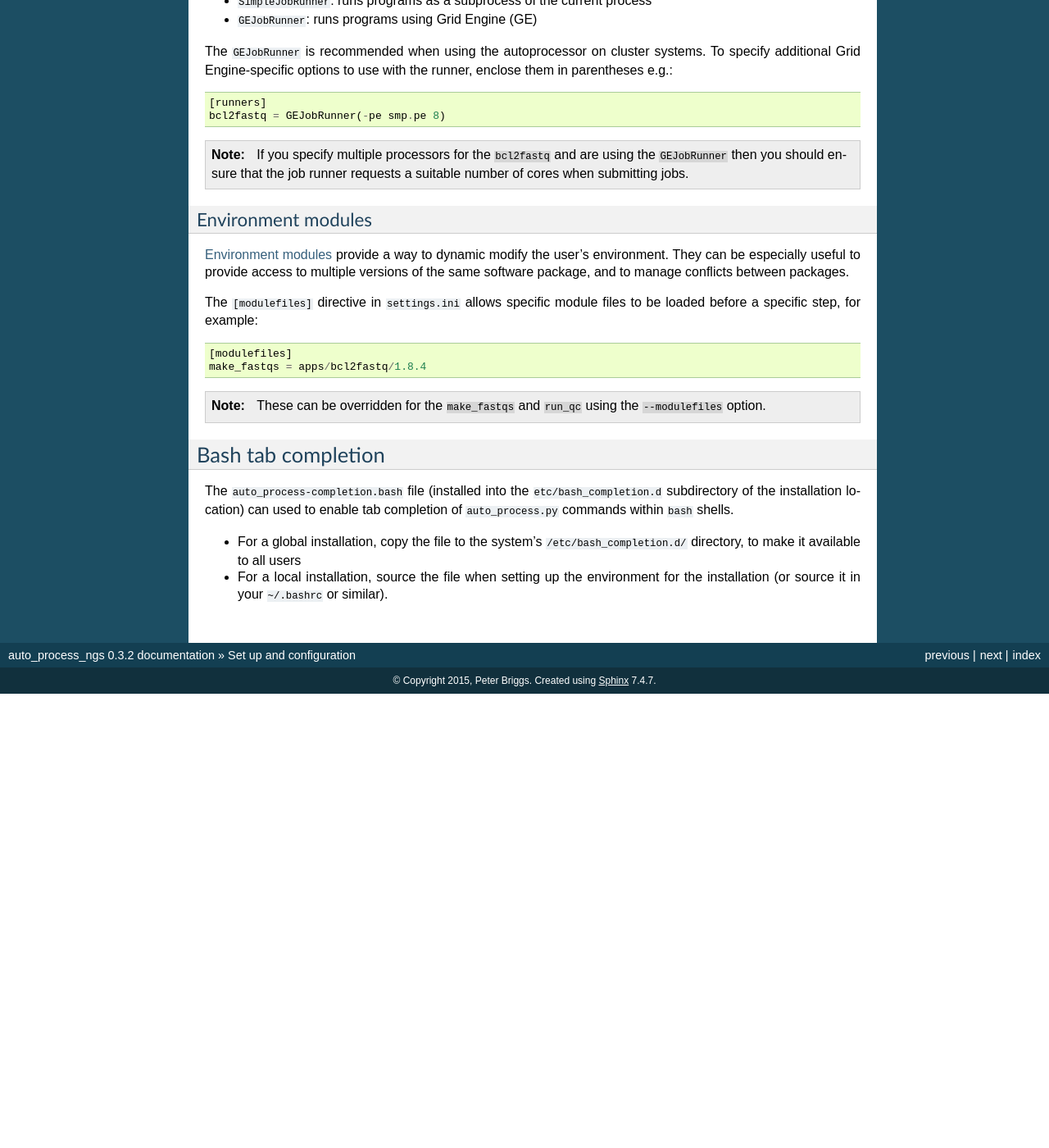
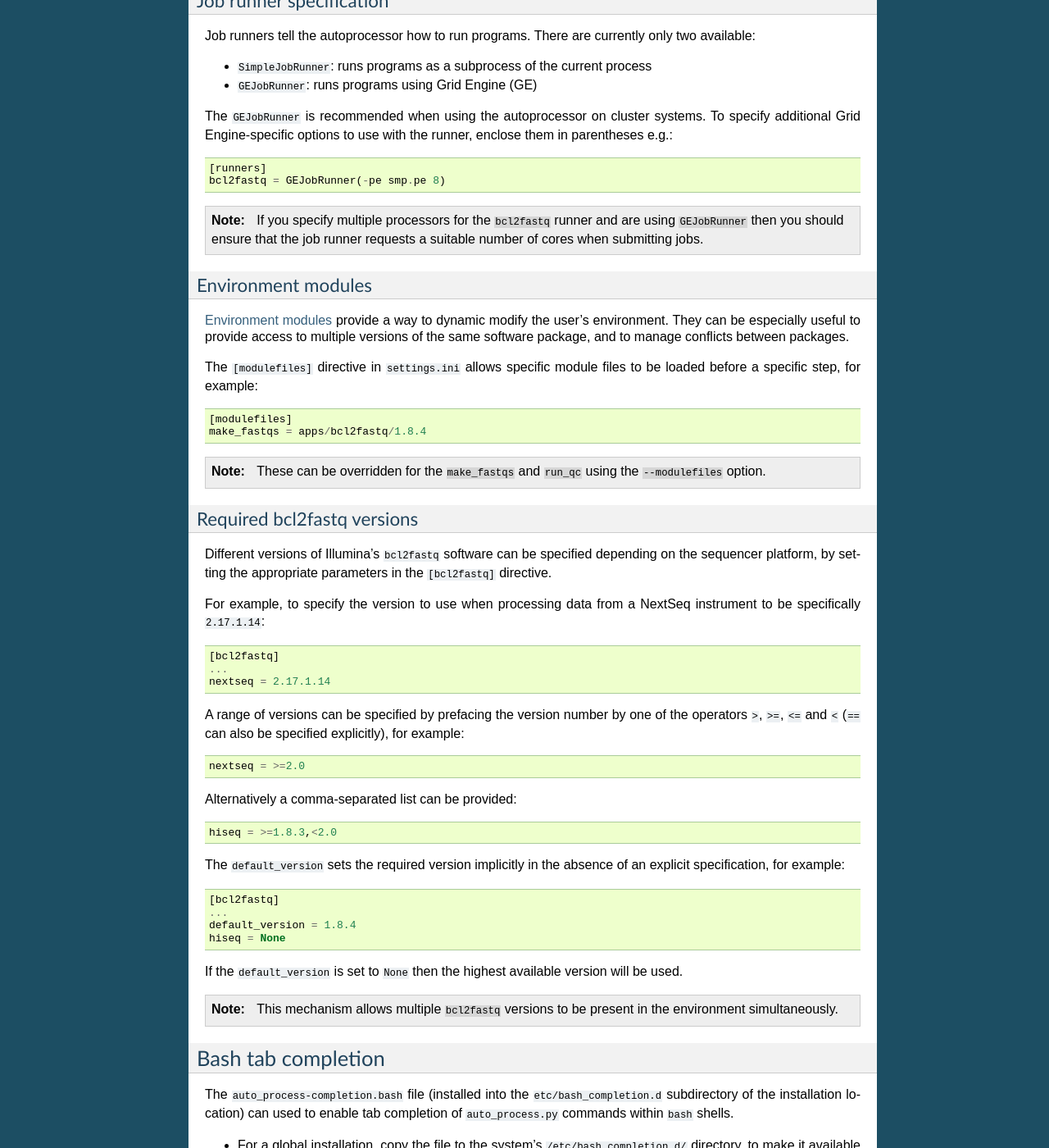
Before and after one commit to fls-bioinformatics-core/auto_process_ngs, a Sphinx documentation site: the page built from docs/source/setup.rst, in a window 1280 px wide and 1400 px high, scrolled down 1090 px. Shown: the whole window at 82% size. Built offline with Sphinx 7.4.7, drawn with Linux system fonts in a browser that asks for light colours; before the commit the page ends 1936 px from its top, so only the background shows below that; some of the changed text lies outside the part shown.

Commit message:
Specify required bcl2fastq versions for different platforms via settings.ini (issue #18).

```diff
--- a/docs/source/setup.rst
+++ b/docs/source/setup.rst
@@ -10,9 +10,11 @@ QC scripts which are part of the ``genomics`` github repository.
 
 In addition the following software must be installed:
 
-* ``bcl2fastq``:
-  * bcl2fastq 1.8.4: http://support.illumina.com/downloads/bcl2fastq_conversion_software_184.html
-  * bcl2fastq 2.17: https://support.illumina.com/downloads/bcl2fastq-conversion-software-v217.html
+* ``bcl2fastq``: one or both of:
+
+  * ``bcl2fastq`` 1.8.4: http://support.illumina.com/downloads/bcl2fastq_conversion_software_184.html
+  * ``bcl2fastq`` 2.17: https://support.illumina.com/downloads/bcl2fastq-conversion-software-v217.html
+
 * ``bowtie`` http://bowtie-bio.sourceforge.net/index.shtml
 * ``fastq_screen`` http://www.bioinformatics.babraham.ac.uk/projects/fastq_screen/
 * ``fastqc`` http://www.bioinformatics.babraham.ac.uk/projects/fastqc/
@@ -20,6 +22,12 @@ In addition the following software must be installed:
 The programs provided by these packages must be found on the ``PATH`` when
 the appropriate autoprocessor commands are issued. :ref:`environment-modules`
 can be used to help manage this.
+
+..  note::
+
+    If there are multiple ``bcl2fastq`` packages available then see
+    :ref:`required_bcl2fastq_versions` for how to specify which version
+    is used.
 
 Configuration: settings.ini
 ***************************
@@ -71,8 +79,8 @@ the runner, enclose them in parentheses e.g.::
 
 .. note::
 
-   If you specify multiple processors for the ``bcl2fastq`` and are using
-   the ``GEJobRunner`` then you should ensure that the job runner requests
+   If you specify multiple processors for the ``bcl2fastq`` runner and are
+   using ``GEJobRunner`` then you should ensure that the job runner requests
    a suitable number of cores when submitting jobs.
 
 .. _environment-modules:
@@ -96,6 +104,48 @@ files to be loaded before a specific step, for example::
    These can be overridden for the ``make_fastqs`` and ``run_qc`` using
    the ``--modulefiles`` option.
 
+.. _required_bcl2fastq_versions:
+
+Required bcl2fastq versions
+---------------------------
+
+Different versions of Illumina's ``bcl2fastq`` software can be specified
+depending on the sequencer platform, by setting the appropriate parameters
+in the ``[bcl2fastq]`` directive.
+
+For example, to specify the version to use when processing data from a
+NextSeq instrument to be specifically ``2.17.1.14``::
+
+    [bcl2fastq]
+    ...
+    nextseq = 2.17.1.14
+
+A range of versions can be specified by prefacing the version number by
+one of the operators ``>``, ``>=``, ``<=`` and ``<`` (``==`` can also be
+specified explicitly), for example::
+
+    nextseq = >=2.0
+
+Alternatively a comma-separated list can be provided::
+
+    hiseq = >=1.8.3,<2.0
+
+The ``default_version`` sets the required version implicitly in the absence
+of an explicit specification, for example::
+
+    [bcl2fastq]
+    ...
+    default_version = 1.8.4
+    hiseq = None
+
+If the ``default_version`` is set to ``None`` then the highest available
+version will be used.
+
+.. note::
+
+   This mechanism allows multiple ``bcl2fastq`` versions to be present
+   in the environment simultaneously.
+
 Bash tab completion
 *******************
 
```
Also changed, not shown: 3 other files.
